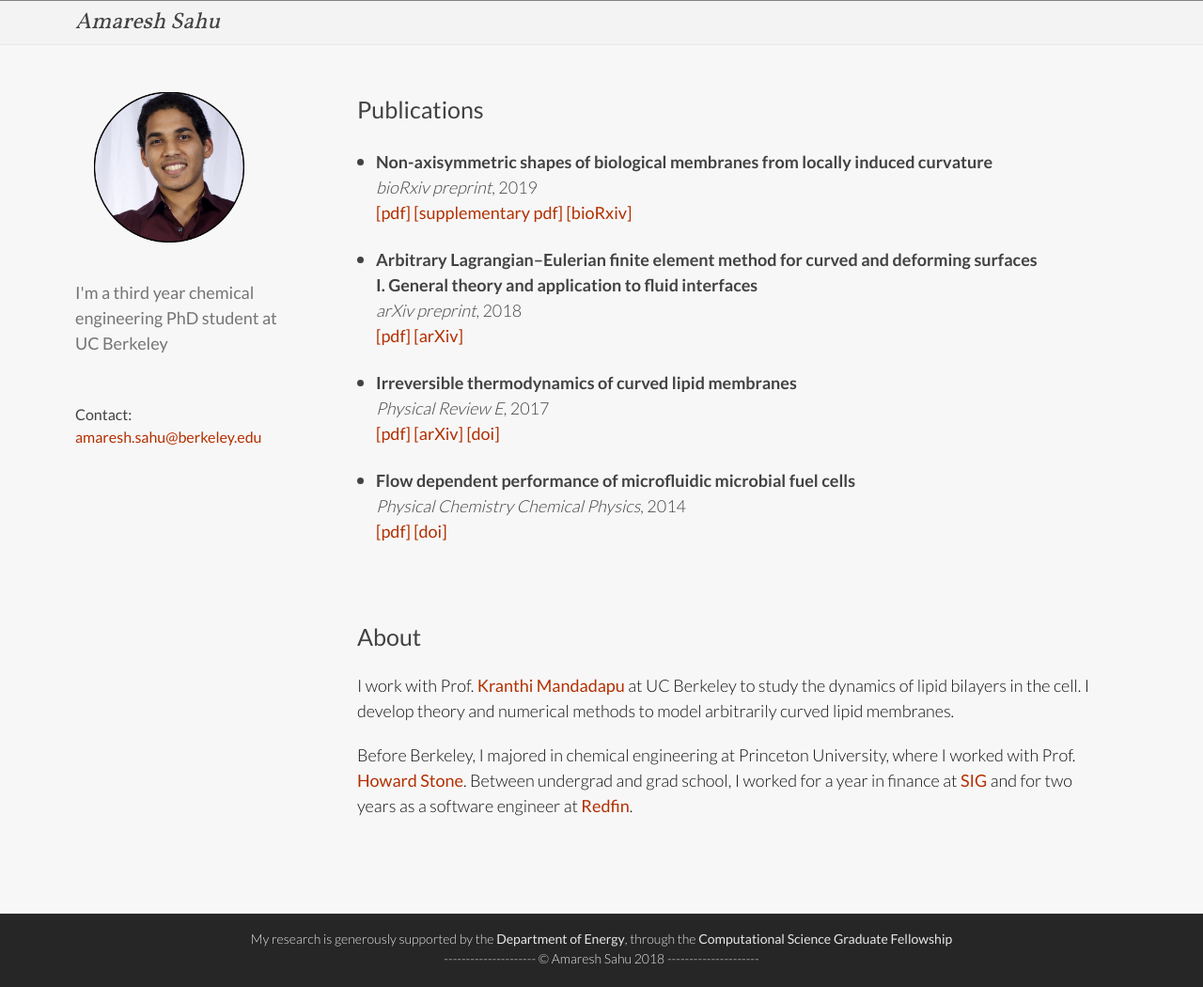
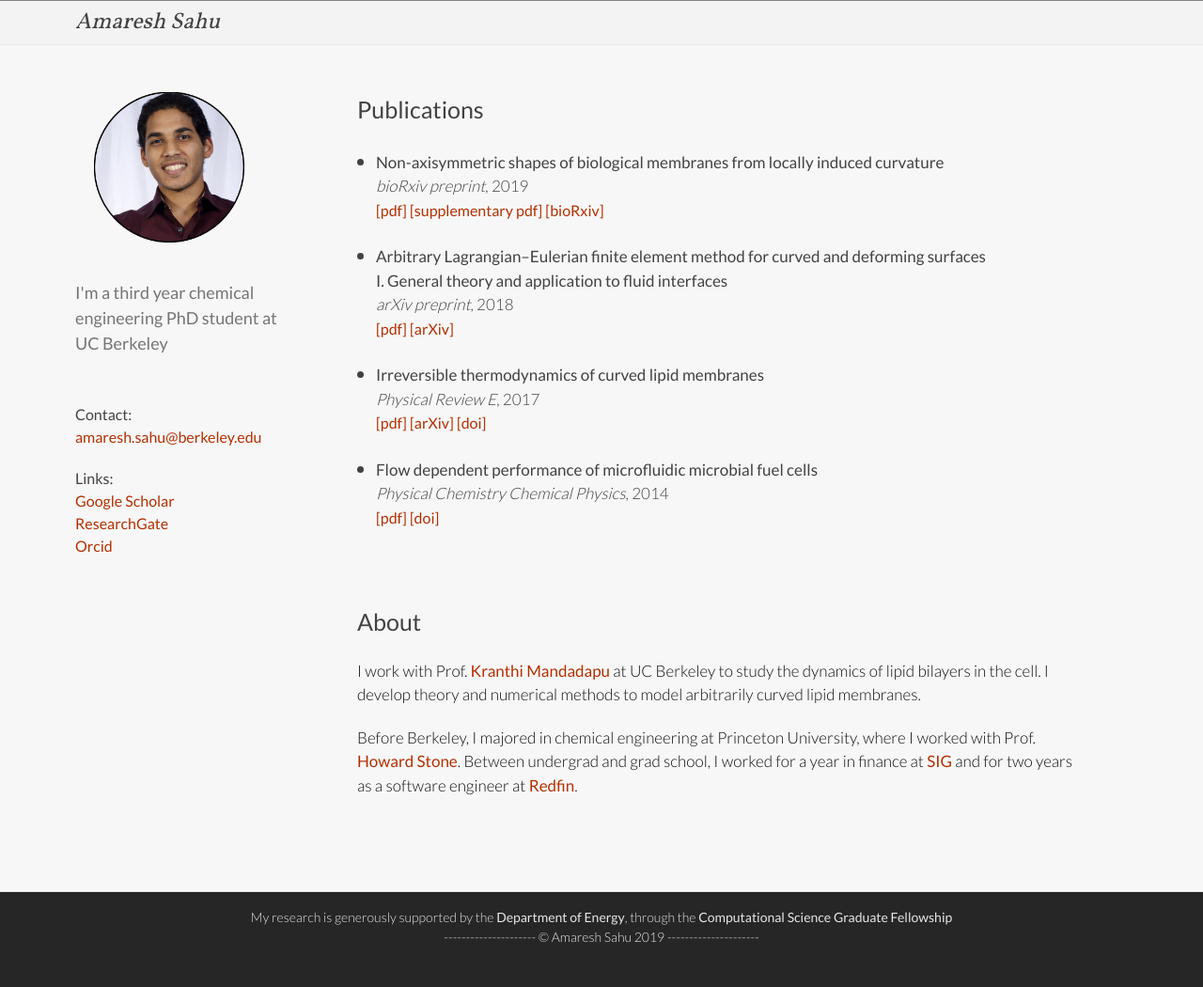
Before and after one commit to amaresh-sahu/amaresh-sahu.github.io, a Jekyll site: the page built from index.html, in a window 1280 px wide. Shown: the whole page at 94% size. Built offline with Jekyll 4.4.1, drawn with Linux system fonts in a browser that asks for light colours; after the commit the page ends 1027 px from its top, so only the background shows below that.

Commit message:
formatting home page and adding links

```diff
--- a/_includes/footer.html
+++ b/_includes/footer.html
@@ -4,6 +4,6 @@
 	through the
 	<a href="https://www.krellinst.org/csgf/about-doe-csgf" target="_blank">Computational Science Graduate Fellowship</a>
 	</br>
-	--------------------- &copy; Amaresh Sahu 2018 ---------------------
+	--------------------- &copy; Amaresh Sahu 2019 ---------------------
 	</p>
 </footer>
--- a/_sass/_layout.scss
+++ b/_sass/_layout.scss
@@ -238,7 +238,7 @@
 	background-color: $background-color;
 
 	p {
-		font-size: 18px;
+		font-size: 17px;
 	}
 
 	h1 {
@@ -282,6 +282,10 @@
 
     .publications {
 
+		a {
+			font-size: 16px;
+		}
+
         ul {
             list-style-position: outside;
             margin-left: 0.5 * $spacing-unit;
@@ -290,6 +294,12 @@
             li {
                 color: $grey-color-dark;
             }
+
+			.title {
+				font-weight: 400;
+                color: $grey-color-dark;
+				font-size: 17px;
+			}
         }
 
 		padding-top: 1.25 * $spacing-unit;
--- a/css/main.scss
+++ b/css/main.scss
@@ -13,6 +13,7 @@ $base-line-height: 1.5;
 
 $spacing-unit:     40px;
 
+$black: #000;
 $grey-color:       #828282;
 $grey-color-light: lighten($grey-color, 40%);
 $grey-color-medium-light: lighten($grey-color, 15%);
--- a/index.html
+++ b/index.html
@@ -17,6 +17,20 @@ layout: index
 					amaresh.sahu@berkeley.edu
 				</a>
 			</p>
+			<p>
+				Links:</br>
+				<a href="https://scholar.google.com/citations?user=TtICnaQAAAAJ&hl=en">
+					Google Scholar
+				</a>
+				</br>
+				<a href="https://www.researchgate.net/profile/Amaresh_Sahu">
+					ResearchGate
+				</a>
+				</br>
+				<a href="https://orcid.org/0000-0003-1351-6607">
+					Orcid
+				</a>
+			</p>
 		</div>
 		<div class="page-content">
 			<div class="publications">
@@ -25,53 +39,50 @@ layout: index
 				</h1>
 				<ul class="post-list">
 					<li>
-						<p class="post-list-title">
-							<b>Non-axisymmetric shapes of biological membranes from locally induced curvature</b><br />
+						<div class="title">
+							Non-axisymmetric shapes of biological membranes from locally induced curvature
+						</div>
+						<p>
 						<em>bioRxiv preprint</em>, 2019 <br />
-						<a href="/papers/omar-mandadapu-2019.pdf">
-							[pdf]</a>
-						<a href="/papers/omar-mandadapu-SI-2019.pdf">
-							[supplementary pdf]</a>
-						<a href="https://www.biorxiv.org/content/10.1101/688127v1">
-							[bioRxiv]</a>
+						<a href="/papers/omar-mandadapu-2019.pdf">[pdf]</a>
+						<a href="/papers/omar-mandadapu-SI-2019.pdf">[supplementary pdf]</a>
+						<a href="https://www.biorxiv.org/content/10.1101/688127v1">[bioRxiv]</a>
 						<br />
 						</p>
 					</li>
 					<li>
+						<div class="title">
+							Arbitrary Lagrangian&ndash;Eulerian finite element method for curved and deforming surfaces<br/>
+							I. General theory and application to fluid interfaces<br/>
+						</div>
 						<p>
-							<b>Arbitrary Lagrangian&ndash;Eulerian finite element method for curved and deforming surfaces</b><br />
-							<b>I. General theory and application to fluid interfaces</b><br />
-						<em>arXiv preprint</em>, 2018<br />
-						<a href="https://arxiv.org/pdf/1812.05086.pdf">
-							[pdf]
-						</a>
-						<a href="https://arxiv.org/abs/1812.05086">
-							[arXiv]
-						</a>
-						<br />
+						<em>arXiv preprint</em>, 2018<br/>
+						<a href="https://arxiv.org/pdf/1812.05086.pdf">[pdf]</a>
+						<a href="https://arxiv.org/abs/1812.05086">[arXiv]</a>
+						<br/>
 						</p>
 					</li>
 					<li>
+						<div class="title">
+							Irreversible thermodynamics of curved lipid membranes
+						</div>
 						<p>
-							<b>Irreversible thermodynamics of curved lipid membranes</b><br />
-						<em>Physical Review E</em>, 2017 <br />
-						<a href="/papers/sahu-mandadapu-pre-2017.pdf">
-							[pdf]</a>
-						<a href="https://arxiv.org/abs/1701.06495">
-							[arXiv]</a>
-						<a href="https://doi.org/10.1103/PhysRevE.96.042409">
-							[doi]</a>
-						<br />
+						<em>Physical Review E</em>, 2017 <br/>
+						<a href="/papers/sahu-mandadapu-pre-2017.pdf">[pdf]</a>
+						<a href="https://arxiv.org/abs/1701.06495">[arXiv]</a>
+						<a href="https://doi.org/10.1103/PhysRevE.96.042409">[doi]</a>
+						<br/>
 						</p>
 					</li>
 					<li>
+						<div class="title">
+							Flow dependent performance of microfluidic microbial fuel cells
+						</div>
 						<p>
-							<b>Flow dependent performance of microfluidic microbial fuel cells</b><br />
-						<em>Physical Chemistry Chemical Physics</em>, 2014 <br />
-						<a href="/papers/vigolo-stone-pccp-2014.pdf">
-							[pdf]</a>
-						<a href="http://dx.doi.org/10.1039/C4CP01086H">
-							[doi]</a><br />
+						<em>Physical Chemistry Chemical Physics</em>, 2014 <br/>
+						<a href="/papers/vigolo-stone-pccp-2014.pdf">[pdf]</a>
+						<a href="http://dx.doi.org/10.1039/C4CP01086H">[doi]</a>
+						<br/>
 						</p>
 					</li>
 				</ul>
```
